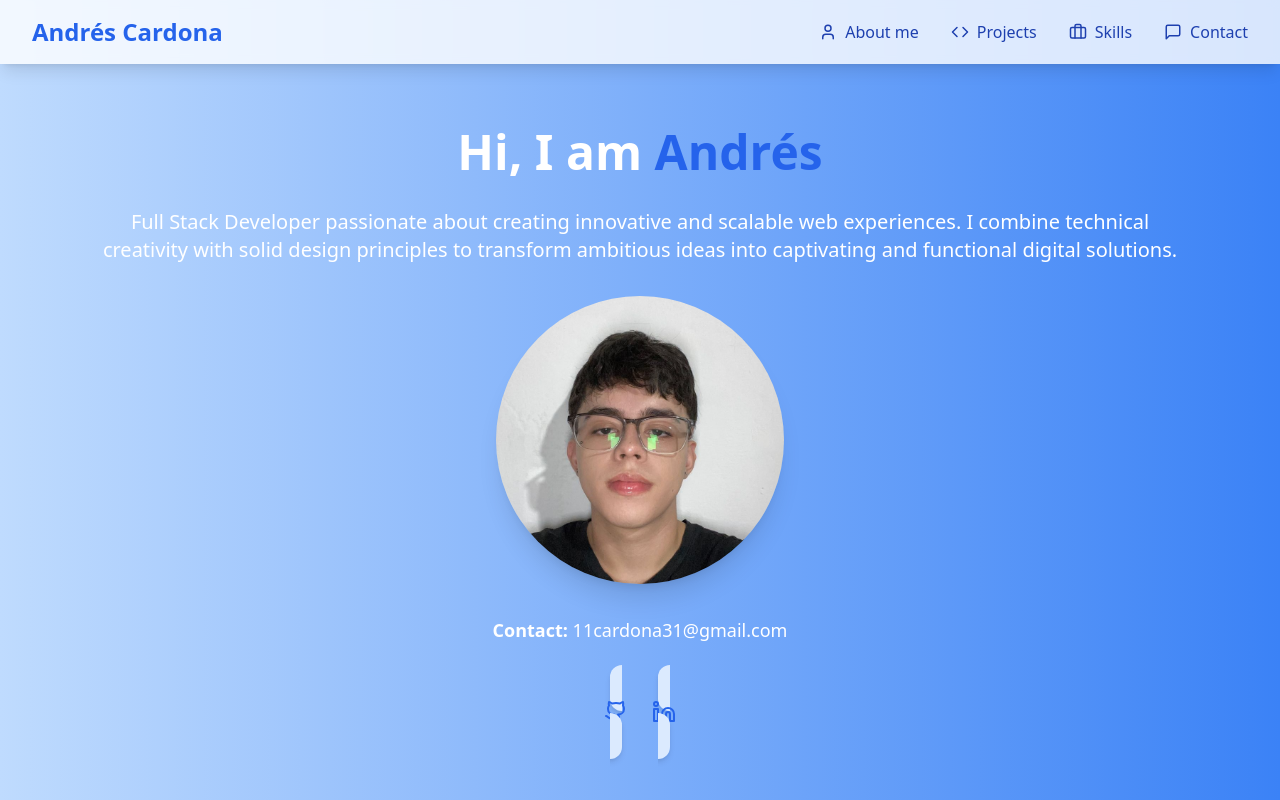
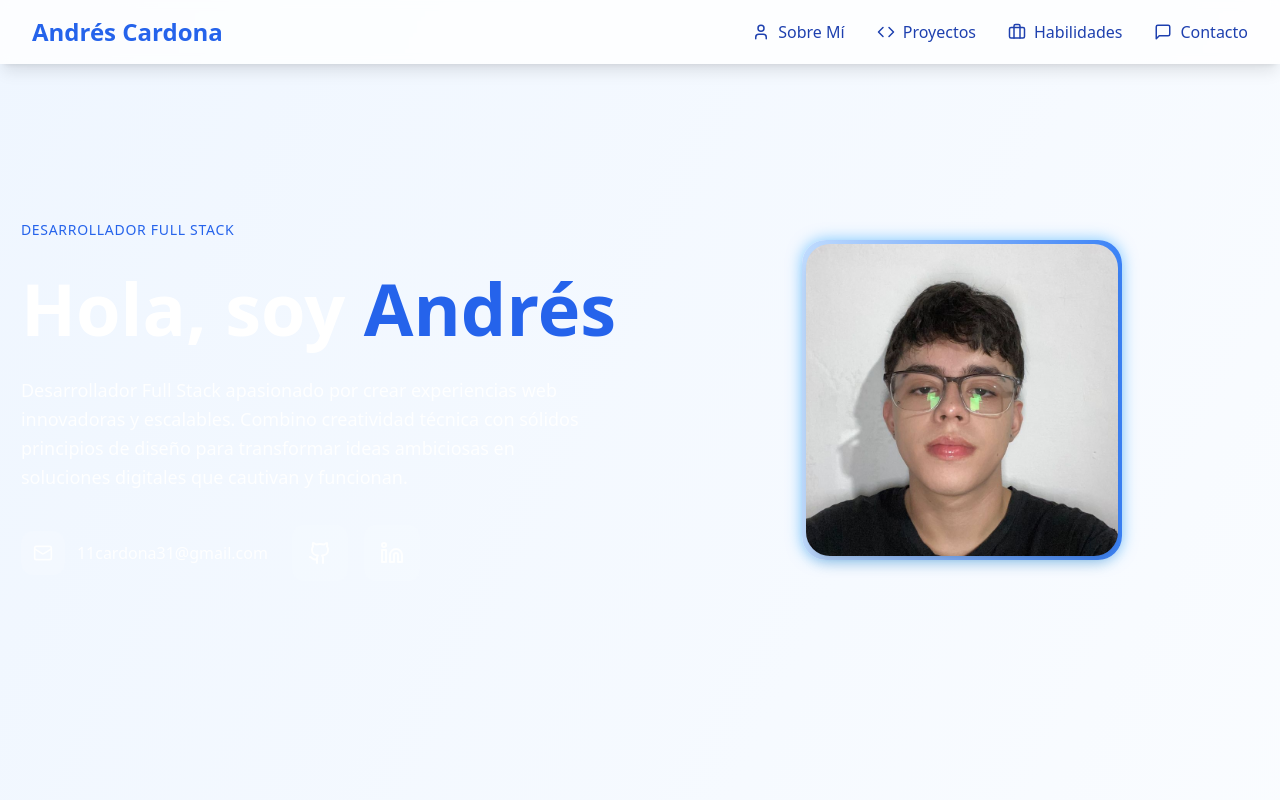
Before and after one commit to CardonaAndres/Portfolio, a React (Vite) app: page / in a window 1280 px wide. Shown: the top 800 px of the page. Built offline with nearby package versions, Linux system fonts and the light colour scheme.

Commit message:
actualizar textos en español e inglés. Refactorizar sección con nuevos componentes y estilos.

```diff
--- /dev/null
+++ b/src/assets/css/hero.css
@@ -0,0 +1,28 @@
+@keyframes gradient-x {
+    0% {
+      background-position: 0% 50%;
+    }
+    50% {
+      background-position: 100% 50%;
+    }
+    100% {
+      background-position: 0% 50%;
+    }
+  }
+
+  .animate-gradient-x {
+    animation: gradient-x 10s ease infinite;
+  }
+
+  @keyframes pulse-slow {
+    0%, 100% {
+      box-shadow: 0 0 15px rgba(0, 149, 255, 0.5);
+    }
+    50% {
+      box-shadow: 0 0 30px rgba(0, 149, 255, 0.75);
+    }
+  }
+
+  .animate-pulse-slow {
+    animation: pulse-slow 3s infinite;
+  }
--- a/src/assets/js/proyects.js
+++ /dev/null
@@ -1,2 +0,0 @@
-import { useLenguage } from '../../context/LanguageContext';
-import reservifyIMG from '../imgs/ReservifyIMG.png';
--- a/src/assets/js/texts.js
+++ b/src/assets/js/texts.js
@@ -1,6 +1,7 @@
 
 export const texts = {
     es: {
+        profecional: "Desarrollador Full Stack",
         home: "Sobre Mí",
         projects: "Proyectos",
         aboutMe : 'Desarrollador Full Stack apasionado por crear experiencias web innovadoras y escalables. Combino creatividad técnica con sólidos principios de diseño para transformar ideas ambiciosas en soluciones digitales que cautivan y funcionan.',
@@ -20,6 +21,7 @@ export const texts = {
         placeHolderMessage : 'Tu mensaje'
     },
     en: {
+        profecional: "Full Stack Developer",
         home: "About me",
         projects: "Projects",
         aboutMe : 'Full Stack Developer passionate about creating innovative and scalable web experiences. I combine technical creativity with solid design principles to transform ambitious ideas into captivating and functional digital solutions.',
--- a/src/components/Home/HeroSection.jsx
+++ b/src/components/Home/HeroSection.jsx
@@ -1,86 +1,20 @@
-import { Linkedin, Github } from "lucide-react";
-import { SocialButton } from "../common/SocialButton";
-import { motion } from "framer-motion";
+import '../../assets/css/hero.css';
+import fotoHV from '../../assets/imgs/FotoHV.jpg';
+import { HeroBackground } from "../hero_section/HeroBackground";
+import { HeroLeftColumn } from "../hero_section/HeroLeftColumn";
+import { HeroRightColumn } from "../hero_section/HeroRightColumn";
 import { useLenguage } from "../../context/LanguageContext";
-import fotoHV from '../../assets/imgs/FotoHV.jpg';
 
 export const HeroSection = () => {
-
   const { texts } = useLenguage();
 
   return (
-    <section className="pt-32 pb-16 px-4 bg-gradient-to-r from-blue-200 to-blue-500 dark:from-blue-900 dark:to-blue-700">
-      <div className="max-w-7xl mx-auto text-center space-y-8">
-
-        {/* Título */}
-        <motion.h1
-          className="text-5xl font-bold text-white mb-6"
-          initial={{ opacity: 0, y: -30 }}
-          animate={{ opacity: 1, y: 0 }}
-          transition={{ duration: 0.6 }}
-        >
-          {texts.title} <span className="text-blue-600 dark:text-blue-400">Andrés</span>
-        </motion.h1>
-
-        {/* Descripción */}
-        <motion.p
-          className="text-xl text-white mb-8 px-20"
-          initial={{ opacity: 0, y: 20 }}
-          animate={{ opacity: 1, y: 0 }}
-          transition={{ duration: 0.6 }}
-        >
-          {texts.aboutMe}
-        </motion.p>
-
-        {/* Foto de perfil */}
-        <motion.div
-          className="mx-auto w-72 h-72 rounded-full overflow-hidden mb-8 shadow-xl"
-          whileHover={{ scale: 1.1 }}
-          transition={{ type: "spring", stiffness: 300 }}
-        >
-          <img
-            src={fotoHV}
-            alt="Andrés Cardona"
-            className="w-full h-full object-cover"
-          />
-        </motion.div>
-
-        {/* Correo */}
-        <motion.p
-          className="text-lg text-white mb-6"
-          initial={{ opacity: 0, y: 20 }}
-          animate={{ opacity: 1, y: 0 }}
-          transition={{ duration: 0.6 }}
-        >
-          <span className="font-semibold">{texts.contact}:</span> 11cardona31@gmail.com
-        </motion.p>
-
-        {/* Botones de redes sociales */}
-        <div className="flex justify-center space-x-6">
-          <motion.div
-            whileHover={{
-              scale: 1.2,
-              rotate: 10,
-              boxShadow: "0px 4px 20px rgba(0, 0, 0, 0.2)",
-            }}
-            whileTap={{ scale: 0.9 }}
-          >
-            <SocialButton
-              icon={<Github />}
-              href="https://github.com/CardonaAndres"
-            />
-          </motion.div>
-
-          <motion.div
-            whileHover={{
-              scale: 1.2,
-              rotate: 10,
-              boxShadow: "0px 4px 20px rgba(0, 0, 0, 0.2)",
-            }}
-            whileTap={{ scale: 0.9 }}
-          >
-            <SocialButton icon={<Linkedin />} href="https://linkedin.com/in/your-profile" />
-          </motion.div>
+    <section className="relative min-h-screen flex items-center justify-center overflow-hidden">
+      <HeroBackground />
+      <div className="max-w-7xl mx-auto px-4 py-20">
+        <div className="grid grid-cols-1 lg:grid-cols-2 gap-12 items-center">
+          <HeroLeftColumn texts={texts} />
+          <HeroRightColumn fotoHV={fotoHV} />
         </div>
       </div>
     </section>
--- /dev/null
+++ b/src/components/hero_section/HeroBackground.jsx
@@ -0,0 +1,5 @@
+import '../../assets/css/hero.css';
+
+export const HeroBackground = () => (
+    <div className="absolute inset-0 -z-10 bg-gradient-to-r from-blue-200 to-blue-500 dark:from-blue-900 dark:to-blue-700 animate-gradient-x" />
+);
--- /dev/null
+++ b/src/components/hero_section/HeroLeftColumn.jsx
@@ -0,0 +1,58 @@
+import React from 'react';
+import { motion } from "framer-motion";
+import { Mail, Linkedin, Github } from "lucide-react";
+
+export const HeroLeftColumn = ({ texts }) => (
+  <motion.div
+    className="text-left space-y-8"
+    initial={{ opacity: 0, x: -50 }}
+    animate={{ opacity: 1, x: 0 }}
+    transition={{ duration: 0.8 }}
+  >
+    <h2 className="text-sm font-medium text-blue-600 dark:text-blue-400 mb-4 tracking-wider uppercase">
+        {texts.profecional}
+    </h2>
+
+    <h1 className="text-5xl lg:text-7xl font-bold text-white mb-6 leading-tight">
+      {texts.title}{" "}
+      <span className="text-blue-600 dark:text-blue-400">
+        Andrés
+      </span>
+    </h1>
+
+    <p className="text-lg text-white/90 leading-relaxed max-w-xl">
+      {texts.aboutMe}
+    </p>
+
+    <div className="flex flex-col sm:flex-row gap-6 items-start sm:items-center mt-12">
+      <motion.a
+        href="mailto:11cardona31@gmail.com"
+        className="group flex items-center gap-3 text-white/90 hover:text-white transition-colors"
+        whileHover={{ scale: 1.02 }}
+      >
+        <div className="p-3 bg-white/10 rounded-xl group-hover:bg-white/20 transition-colors">
+          <Mail className="w-5 h-5" />
+        </div>
+        <span className="font-medium">11cardona31@gmail.com</span>
+      </motion.a>
+
+      <div className="flex gap-4">
+        {[
+          { Icon: Github, href: "https://github.com/CardonaAndres" },
+          { Icon: Linkedin, href: "https://linkedin.com/in/your-profile" }
+        ].map(({ Icon, href }) => (
+          <motion.a
+            key={href}
+            href={href}
+            target="_blank"
+            rel="noopener noreferrer"
+            className="p-4 bg-white/10 rounded-xl hover:bg-white/20 transition-colors"
+            whileHover={{ scale: 1.05 }}
+          >
+            <Icon className="w-6 h-6 text-white/90 hover:text-white transition-colors" />
+          </motion.a>
+        ))}
+      </div>
+    </div>
+  </motion.div>
+);
--- /dev/null
+++ b/src/components/hero_section/HeroRightColumn.jsx
@@ -0,0 +1,29 @@
+import React from 'react';
+import { motion } from "framer-motion";
+
+export const HeroRightColumn = ({ fotoHV }) => (
+  <motion.div
+    className="relative"
+    initial={{ opacity: 0, scale: 0.95 }}
+    animate={{ opacity: 1, scale: 1 }}
+    transition={{ duration: 0.8 }}
+  >
+    <div className="relative w-64 h-64 md:w-80 md:h-80 mx-auto">
+      {/* Marco con brillo animado */}
+      <div className="absolute inset-0 rounded-3xl bg-gradient-to-r from-blue-200 to-blue-500 dark:from-blue-400 dark:to-blue-600 animate-pulse-slow" />
+
+      {/* Contenedor de la imagen */}
+      <motion.div
+        className="absolute inset-1 rounded-3xl overflow-hidden shadow-lg"
+        whileHover={{ scale: 1.05 }}
+        transition={{ duration: 0.3 }}
+      >
+        <img
+          src={fotoHV}
+          alt="Andrés Cardona"
+          className="w-full h-full object-cover"
+        />
+      </motion.div>
+    </div>
+  </motion.div>
+);
--- a/src/context/LanguageContext.jsx
+++ b/src/context/LanguageContext.jsx
@@ -6,7 +6,7 @@ const LenguageContext = createContext();
 // Proveedor del contexto
 export const LenguageProvider = ({ children }) => {
 
-    const savedLanguage = localStorage.getItem('language') || 'en';
+    const savedLanguage = localStorage.getItem('language') || 'es';
     const [lenguage, setLenguage] = useState(savedLanguage);
 
     // Cambiar idioma y guardarlo en localStorage
```
